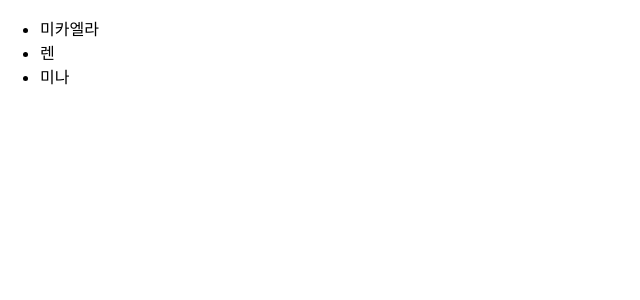
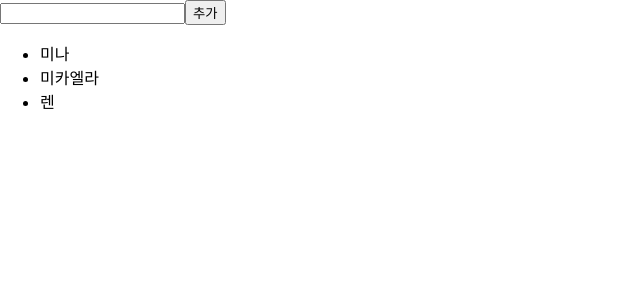
Before and after one commit to miladiashe/react-study, a React (Create React App) app in the folder for-study/: page / in a window 1280 px wide. Shown: the top 300 px of the page, without its empty margins (0-640 px from the left). Built offline with nearby package versions, Linux system fonts and the light colour scheme.

Commit message:
객체로 이루어진 배열
과 추가제거 기능 구현

```diff
--- a/for-study/src/IterationSample.js
+++ b/for-study/src/IterationSample.js
@@ -1,9 +1,31 @@
-import React from "react";
+import React, { useState } from "react";
 
 const IterationSample = () => {
-    const names = ['미카엘라', '렌', '미나'];
-    const nameList = names.map(name => <li>{name}</li>);
-    return <ul>{nameList}</ul>
+    const [names, setNames] = useState([
+        { id: 1, text: '미나' },
+        { id: 2, text: '미카엘라' },
+        { id: 3, text: '렌'}
+    ]);
+    const [inputText, setInputText] = useState('');
+    const [nextId, setNextId] = useState(5)
+
+    const onChange = e => setInputText(e.target.value);
+    const onClick = () => {
+        const nextNames = names.concat({
+            id: nextId,
+            text: inputText
+        });
+        setNextId(nextId + 1);
+        setNames(nextNames);
+        setInputText('');
+    }
+
+    const nameList = names.map(name => <li key={name.id}>{name.text}</li>);
+    return (
+        <>
+            <input value={inputText} onChange={onChange} />
+            <button onClick={onClick}>추가</button>
+            <ul>{nameList}</ul></>)
 };
 
-export default IterationSample;
+export default IterationSample
```
